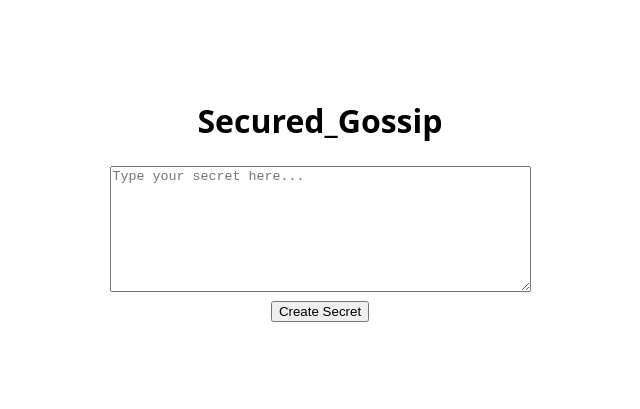
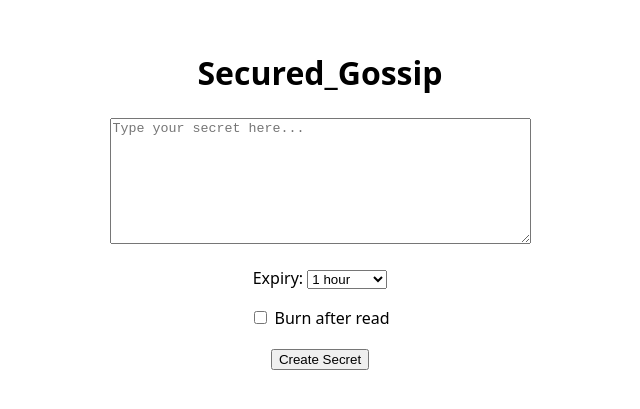
Before and after one commit to pranamyaa05/Secured_Gossip, a React (Vite) app in the folder frontend/: page / in a window 1280 px wide. Shown: the part 201-610 px from the top of the page, without its empty margins (320-960 px from the left). Built offline with nearby package versions, Linux system fonts and the light colour scheme.

Commit message:
Adding expiry and burn after read

```diff
--- a/frontend/src/CreateSecret.jsx
+++ b/frontend/src/CreateSecret.jsx
@@ -5,6 +5,8 @@ const API_BASE = 'http://localhost:3001';
 
 function CreateSecret() {
   const [text, setText] = useState('');
+  const [expiresInSeconds, setExpiresInSeconds] = useState(3600);
+  const [burnAfterRead, setBurnAfterRead] = useState(false);
   const [link, setLink] = useState('');
   const [error, setError] = useState('');
   const [submitting, setSubmitting] = useState(false);
@@ -26,7 +28,7 @@ function CreateSecret() {
       const response = await fetch(`${API_BASE}/pastes`, {
         method: 'POST',
         headers: { 'Content-Type': 'application/json' },
-        body: JSON.stringify({ ciphertext, iv }),
+        body: JSON.stringify({ ciphertext, iv, expiresInSeconds, burnAfterRead }),
       });
 
       if (!response.ok) {
@@ -58,6 +60,32 @@ function CreateSecret() {
             cols={50}
           />
         </div>
+
+        <div style={{ margin: '1rem 0' }}>
+          <label>
+            Expiry:{' '}
+            <select
+              value={expiresInSeconds}
+              onChange={(e) => setExpiresInSeconds(Number(e.target.value))}
+            >
+              <option value={300}>5 minutes</option>
+              <option value={3600}>1 hour</option>
+              <option value={86400}>1 day</option>
+            </select>
+          </label>
+        </div>
+
+        <div style={{ margin: '1rem 0' }}>
+          <label>
+            <input
+              type="checkbox"
+              checked={burnAfterRead}
+              onChange={(e) => setBurnAfterRead(e.target.checked)}
+            />{' '}
+            Burn after read
+          </label>
+        </div>
+
         <button type="submit" disabled={submitting}>
           {submitting ? 'Encrypting...' : 'Create Secret'}
         </button>
--- a/frontend/src/ViewSecret.jsx
+++ b/frontend/src/ViewSecret.jsx
@@ -1,4 +1,4 @@
-import { useEffect, useState } from 'react';
+import { useEffect, useRef, useState } from 'react';
 import { decryptContent } from './crypto.js';
 
 const API_BASE = 'http://localhost:3001';
@@ -30,16 +30,18 @@ function parseViewHash(hash) {
 function ViewSecret() {
   const [status, setStatus] = useState('loading'); // loading | success | error
   const [plaintext, setPlaintext] = useState('');
+  const hasFetchedRef = useRef(false);
 
   useEffect(() => {
+    if (hasFetchedRef.current) return;
+    hasFetchedRef.current = true;
+
     const { id, key } = parseViewHash(window.location.hash);
 
     if (!id || !key) {
       setStatus('error');
       return;
     }
-
-    let cancelled = false;
 
     async function fetchAndDecrypt() {
       try {
@@ -52,29 +54,24 @@ function ViewSecret() {
         const { ciphertext, iv } = await response.json();
         const decrypted = await decryptContent(ciphertext, iv, key);
 
-        if (!cancelled) {
-          setPlaintext(decrypted);
-          setStatus('success');
-        }
+        setPlaintext(decrypted);
+        setStatus('success');
       } catch (err) {
-        if (!cancelled) {
-          setStatus('error');
-        }
+        setStatus('error');
       }
     }
 
     fetchAndDecrypt();
 
-    return () => {
-      cancelled = true;
-    };
+    // No cleanup/cancellation needed: hasFetchedRef already guarantees this only
+    // runs once per real mount, which is all that matters for a one-shot view page.
   }, []);
 
   return (
     <main>
       <h1>Secured_Gossip</h1>
       {status === 'loading' && <p>Decrypting...</p>}
-      {status === 'error' && <p>invalid or expired link</p>}
+      {status === 'error' && <p>This secret has expired or already been viewed</p>}
       {status === 'success' && (
         <pre style={{ whiteSpace: 'pre-wrap', textAlign: 'left' }}>{plaintext}</pre>
       )}
```
Also changed, not shown: 1 other file (tests, documents, lock files or other folders).
